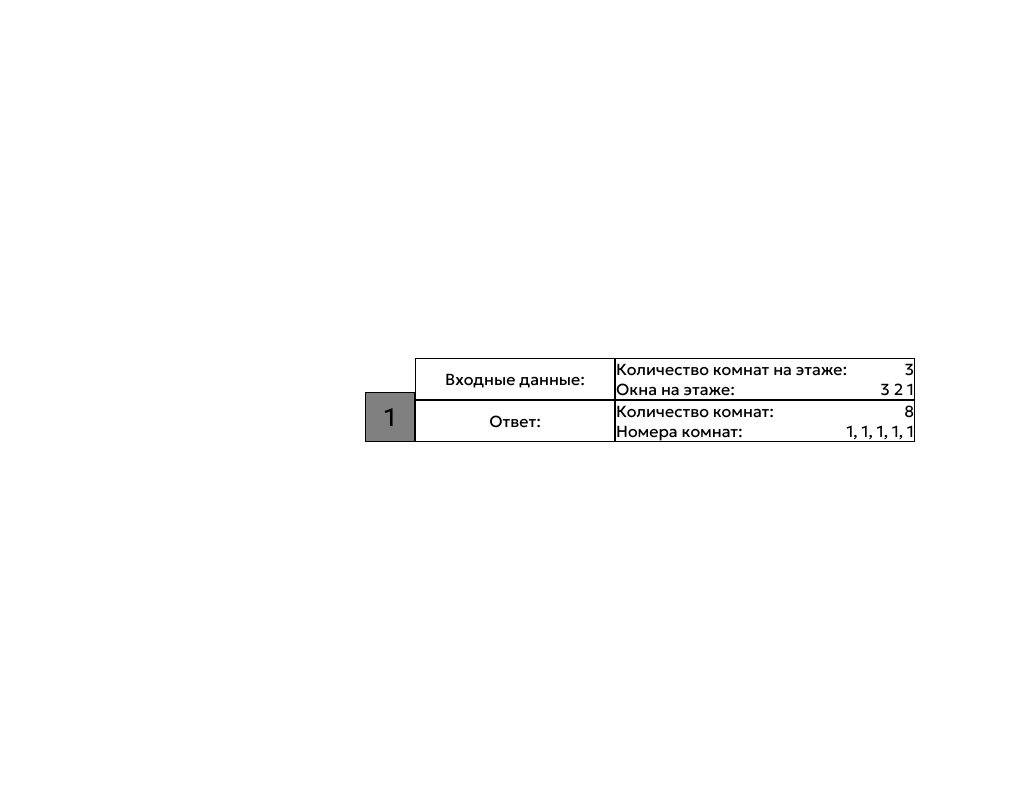
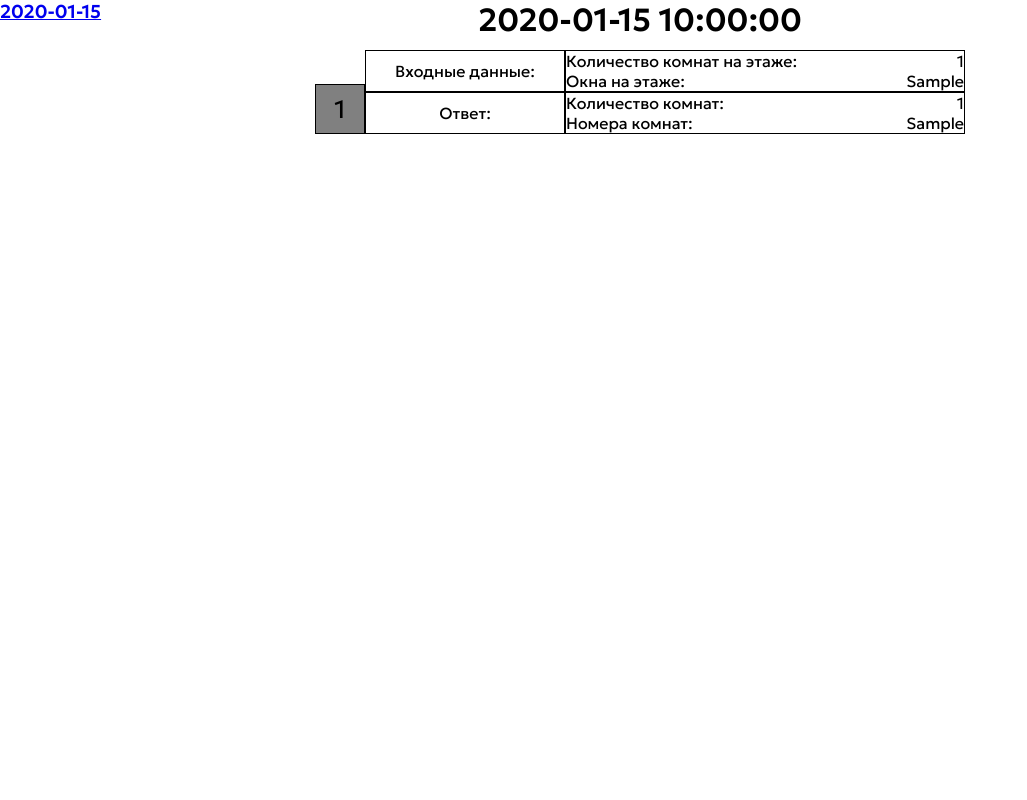
Before and after one commit to ex2mple/ppo_final_it, a Flask app: template templates/index.html in a window 1280 px wide. Shown: the whole page, without its empty margins (0-1027 px from the left). Run offline with Flask 3, Linux system fonts and the light colour scheme; the template is opened without the code that fills it: most values are stand-ins (such as "Sample title", 1, 10 or a date in 2020).

Commit message:
add buttons and now date

```diff
--- a/main.py
+++ b/main.py
@@ -5,11 +5,12 @@ import datetime
 app = Flask(__name__)
 
 
+@app.route('/<int:date_id>')
 @app.route('/')
-def index():
+def index(date_id=0):
     dates = requests.get(url="https://olimp.miet.ru/ppo_it_final/date", headers={'X-Auth-Token': 'ppo_10_10096'})
     dates = dates.json()
-    date = dates['message'][0].split('-')
+    date = dates['message'][date_id].split('-')
     day, month, year = date[0], date[1], date[2]
 
     new_req = requests.get(f"https://olimp.miet.ru/ppo_it_final?day={day}&month={month}&year={year}",
@@ -41,7 +42,8 @@ def index():
         windows_numbers.append(floor)
 
     return render_template('index.html', request=new_req, windows=windows_numbers, windows_for_room=" ".join(list(map(str, windows_for_flat))),
-                           rooms_count=rooms_count, active_rooms_counter=counter, active_rooms=rooms_number)
+                           rooms_count=rooms_count, active_rooms_counter=counter, active_rooms=", ".join(list(map(str, rooms_number))),
+                           all_dates=dates['message'], today=dates['message'][date_id])
 
 
 if __name__ == '__main__':
--- a/static/index.css
+++ b/static/index.css
@@ -11,7 +11,6 @@ body {
     flex-direction: column;
     min-height: 100vh;
     background-color: var(--background-color);
-    overflow: hidden;
 }
 
 .wrapper {
@@ -20,12 +19,28 @@ body {
     display: flex;
     position: absolute;
     justify-content: center;
-    align-items: center;
+    align-items: start;
 }
 
 .inner-wrapper {
+    margin-top: 50px;
     display: flex;
     flex-direction: row;
+}
+
+.date {
+    position: absolute;
+    display: flex;
+}
+
+.buttons {
+    position: absolute;
+    display: flex;
+    flex-direction: column;
+    gap: 15px;
+    left: 0;
+    border: none
+    background-color: #30303;
 }
 
 .table-rooms {
@@ -77,7 +92,7 @@ body {
 .column.right .row {
     display: flex;
     flex-direction: column;
-    width: 300px;
+    width: 400px;
     height: 100%;
     align-items: center;
     border: solid 1px black;
--- a/templates/index.html
+++ b/templates/index.html
@@ -7,6 +7,12 @@
 </head>
 <body>
     <div class="wrapper">
+        <div class="date"><h1>{{today}}</h1></div>
+        <div class="buttons">
+            {% for date in all_dates %}
+                <a href="/{{loop.index - 1}}"><h3>{{date}}</h3></a>
+            {% endfor %}
+        </div>
         <div class="inner-wrapper">
             <div class="table-rooms">
             {% for floor in windows %}
@@ -35,19 +41,19 @@
                 <div class="windows-amount row">
                     <div>
                         <p>Количество комнат на этаже:</p>
-                        <p>3</p>
+                        <p>{{rooms_count}}</p>
                     </div>
                     <div>
-                        <p>Окна на этаже:</p><span>3 2 1</span>
+                        <p>Окна на этаже:</p><span>{{windows_for_room}}</span>
                     </div>
                 </div>
                 <div class="window-on-floor row">
                     <div>
                         <p>Количество комнат:</p>
-                        <p>8</p>
+                        <p>{{active_rooms_counter}}</p>
                     </div>
                     <div>
-                        <p>Номера комнат:</p><span>1, 1, 1, 1, 1</span>
+                        <p>Номера комнат:</p><span>{{active_rooms}}</span>
                     </div>
                 </div>
             </div>
```
